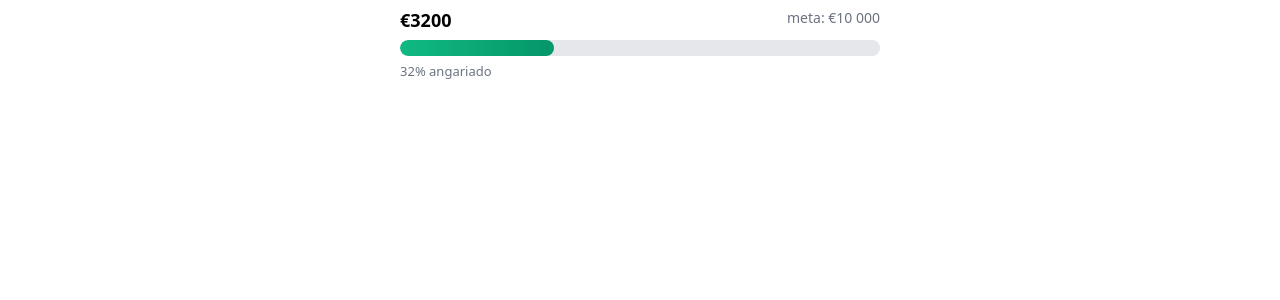
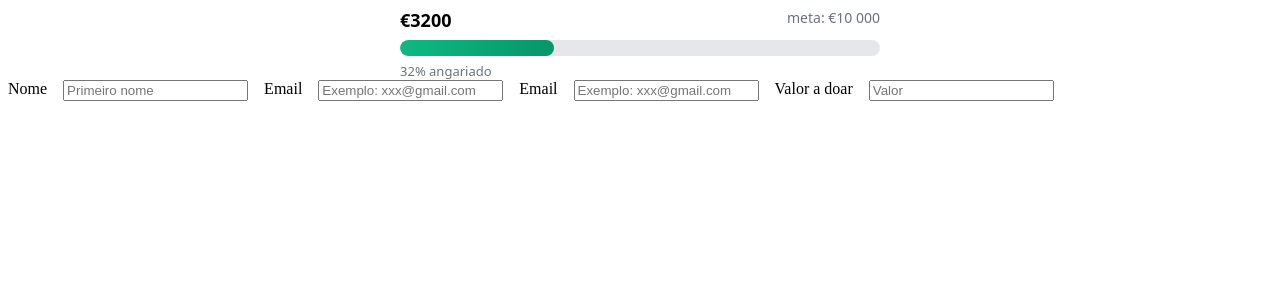
Before and after one commit to megalambaei-dev/birthday-piggyBank, a React (Vite) app in the folder piggy/: page / in a window 1280 px wide. Shown: the top 300 px of the page. Built offline with nearby package versions, Linux system fonts and the light colour scheme.

Commit message:
Added donation form

```diff
--- /dev/null
+++ b/piggy/src/components/donation-form.jsx
@@ -0,0 +1,20 @@
+import { useEffect, useState } from "react";
+
+function FormularioDoacoes() {
+  return (
+    <>
+      <form style={{ display: "flex", flexDirection: "row", gap: "16px" }}>
+        <label htmlFor="name">Nome</label>
+        <input type="text" placeholder="Primeiro nome"></input>
+        <label htmlFor="email">Email</label>
+        <input type="email" placeholder="Exemplo: xxx@gmail.com"></input>
+        <label htmlFor="emailV">Email</label>
+        <input type="email" placeholder="Exemplo: xxx@gmail.com"></input>
+        <label htmlFor="donation">Valor a doar </label>
+        <input type="number" placeholder="Valor"></input>
+      </form>
+    </>
+  );
+}
+
+export default FormularioDoacoes;
--- a/piggy/src/main.tsx
+++ b/piggy/src/main.tsx
@@ -1,6 +1,10 @@
 import { createRoot } from 'react-dom/client'
 import BarraDoacoes from './components/progress-bar'
+import FormularioDoacoes from './components/donation-form'
 
 createRoot(document.getElementById('app')!).render(
-  <BarraDoacoes atual={3200} meta={10000} moeda="€" />
+  <div>
+    <BarraDoacoes atual={3200} meta={10000} moeda="€" />
+    <FormularioDoacoes />
+  </div>
 )
```
